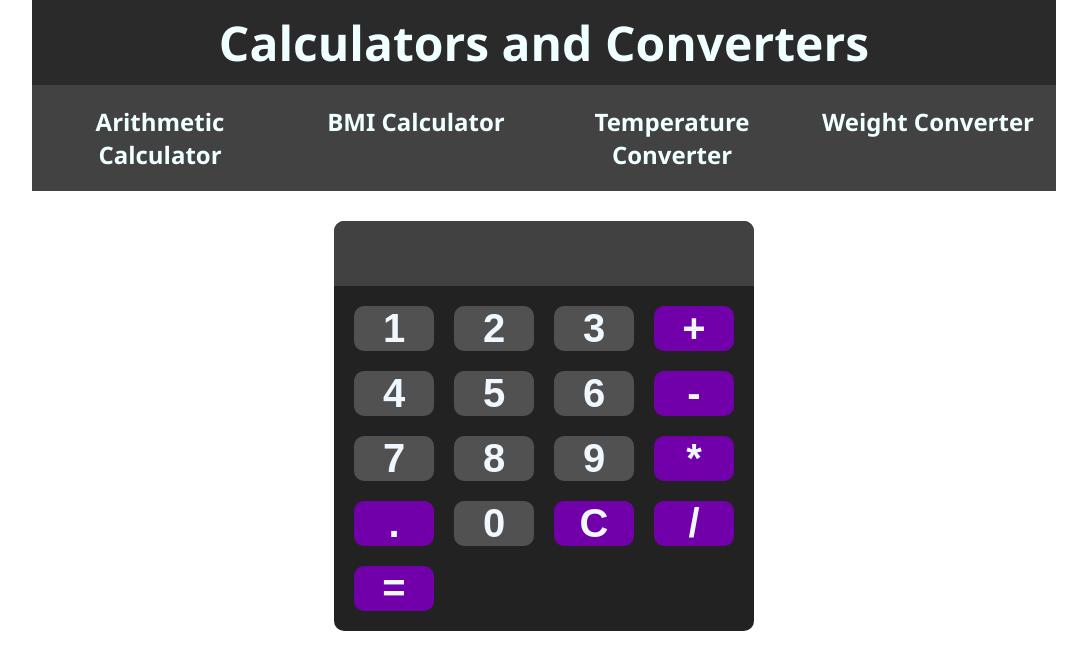
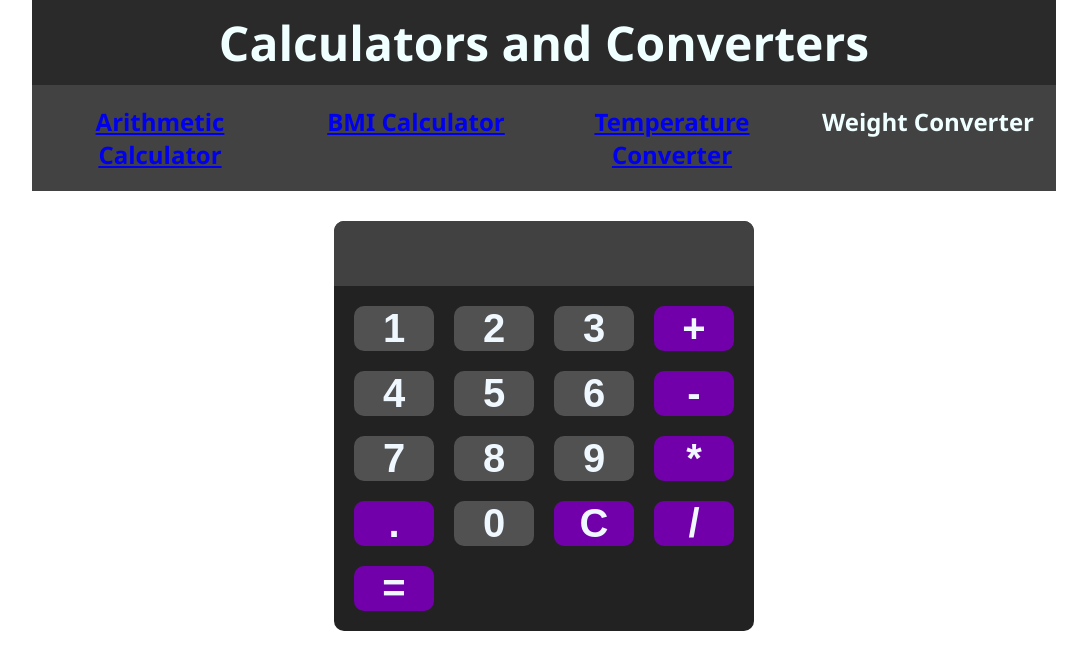
Before and after one commit to Arpit-Gahlot/Javascript1, a plain HTML site: page calculator.html in a window 1280 px wide. Shown: the whole page, without its empty margins (96-1183 px from the left). Drawn offline with Linux system fonts and the light colour scheme.

```diff
--- a/calculator.html
+++ b/calculator.html
@@ -12,9 +12,9 @@
         <div id="main-heading">Calculators and Converters</div>
         <nav id="navigation-bar">
             <ul id="nav-list">
-                <li class="nav-item">Arithmetic Calculator</li>
-                <li class="nav-item">BMI Calculator</li>
-                <li class="nav-item">Temperature Converter</li>
+                <li class="nav-item"><a href="calculator.html">Arithmetic Calculator</a></li>
+                <li class="nav-item"><a href="bmi.html">BMI Calculator</a></li>
+                <li class="nav-item"><a href="temperature.html">Temperature Converter</a></li>
                 <li class="nav-item">Weight Converter</li>
             </ul>
         </nav>
```
Also changed, not shown: bmi.html (+13 -0 lines), temperature.html (+3 -3 lines).
